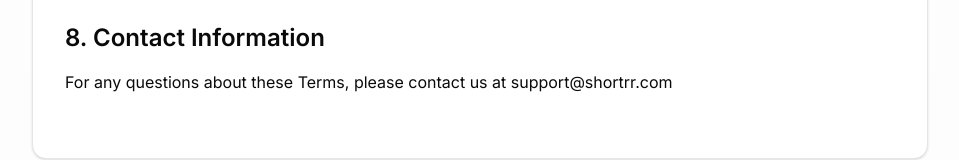
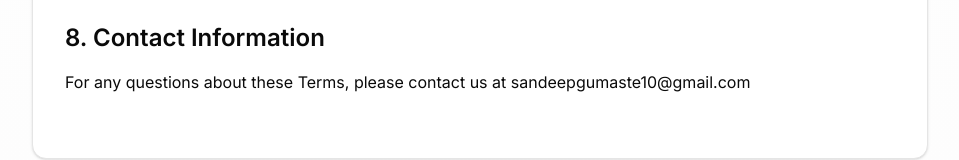
Before and after one commit to SandeepGumaste/shortrr, a Next.js app: page /legal/terms in a window 1280 px wide. Shown: the part 1263-1423 px from the top of the page, without its empty margins (160-1119 px from the left). Built offline with nearby package versions, Linux system fonts and the light colour scheme; no server answers.

Commit message:
updated email

```diff
--- a/src/app/legal/privacy/page.tsx
+++ b/src/app/legal/privacy/page.tsx
@@ -101,7 +101,7 @@ export default function PrivacyPolicy() {
             <section className="mb-8">
               <h2 className="text-2xl font-semibold mb-4">10. Contact Us</h2>
               <p>
-                If you have any questions about this Privacy Policy, please contact us at privacy@shortrr.com
+                If you have any questions about this Privacy Policy, please contact sandeepgumaste10@gmail.com
               </p>
             </section>
           </div>
--- a/src/app/legal/terms/page.tsx
+++ b/src/app/legal/terms/page.tsx
@@ -77,7 +77,7 @@ export default function TermsOfService() {
             <section className="mb-8">
               <h2 className="text-2xl font-semibold mb-4">8. Contact Information</h2>
               <p>
-                For any questions about these Terms, please contact us at support@shortrr.com
+                For any questions about these Terms, please contact us at sandeepgumaste10@gmail.com
               </p>
             </section>
           </div>
```
